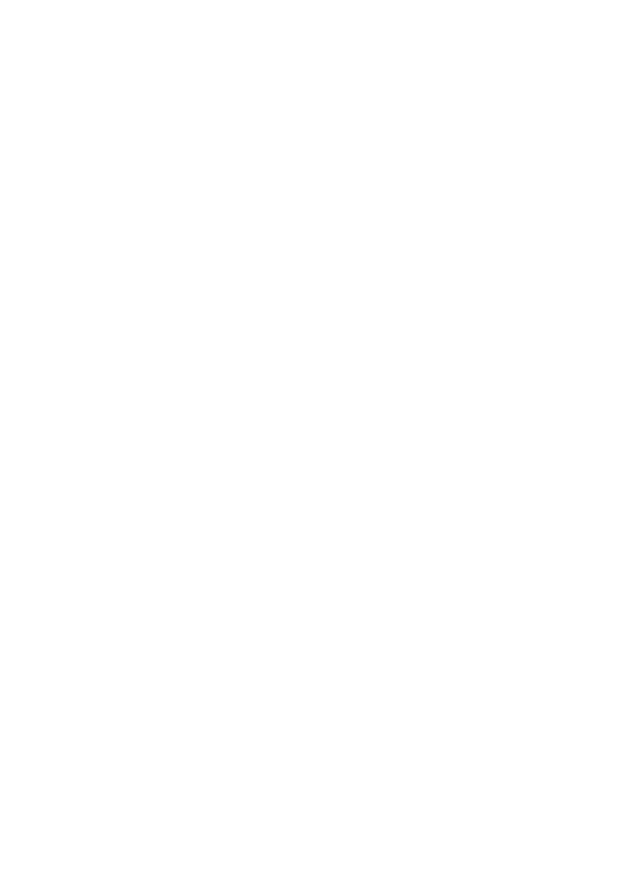
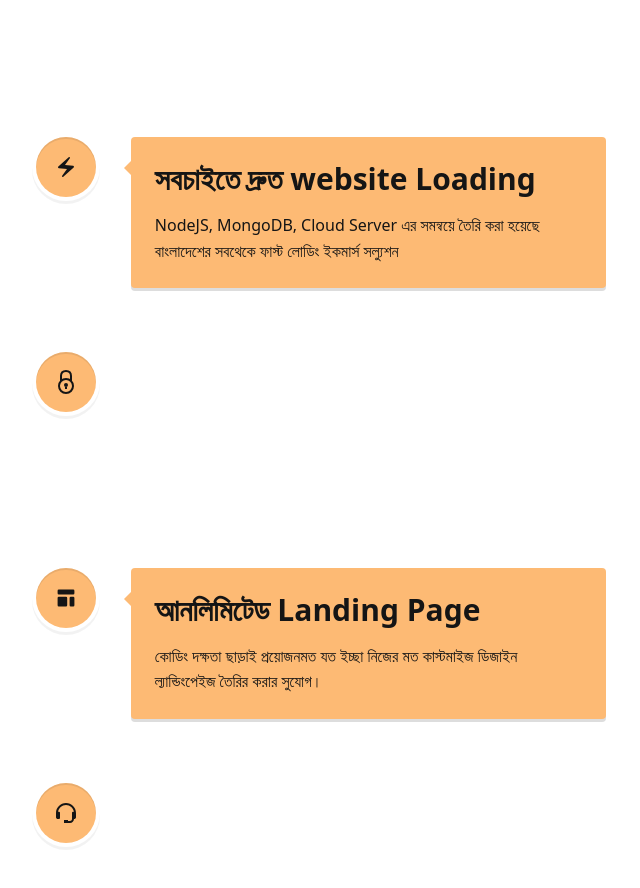
Before and after one commit to iibrahim70/store-xpert-client, a React (Vite) app: page / in a window 1280 px wide. Shown: the part 860-1748 px from the top of the page, without its empty margins (574-1214 px from the left). Before the commit the page ends 1470 px from the top, so only its background shows below. Built offline with nearby package versions, Linux system fonts and the light colour scheme.

Commit message:
why us section added

```diff
--- a/package.json
+++ b/package.json
@@ -21,6 +21,7 @@
     "react-icons": "^5.0.1",
     "react-router-dom": "^6.22.3",
     "react-router-hash-link": "^2.4.3",
+    "react-vertical-timeline-component": "^3.6.0",
     "sort-by": "^1.2.0",
     "tailwind-merge": "^2.2.2",
     "tailwindcss-animate": "^1.0.7"
--- a/src/components/Navbar.jsx
+++ b/src/components/Navbar.jsx
@@ -8,12 +8,12 @@
 
 const navItems = [
   {
+    id: "templates",
+    name: "Templates",
+  },
+  {
     id: "why-us",
     name: "Why Us?",
-  },
-  {
-    id: "templates",
-    name: "Templates",
   },
   {
     id: "pricing",
--- a/src/components/WhyUs.jsx
+++ b/src/components/WhyUs.jsx
@@ -1,10 +1,76 @@
+import { HiTemplate } from "react-icons/hi";
+import { MdOutlineElectricBolt } from "react-icons/md";
+import { GrSecure } from "react-icons/gr";
+import { FaMoneyCheck } from "react-icons/fa";
+import { BiSupport } from "react-icons/bi";
+
+import {
+  VerticalTimeline,
+  VerticalTimelineElement,
+} from "react-vertical-timeline-component";
+import "react-vertical-timeline-component/style.min.css";
+
+const features = [
+  {
+    title: "সবচাইতে সহজ Check Out সিস্টেম",
+    description:
+      "সবচাইতে সহজ Check Out সিস্টেম ব্যবহারের কারনে সেলস ড্রপ হওয়ার সম্ভাবনা সর্বোচ্চ পরিমান কমে আসবে",
+    icon: FaMoneyCheck,
+  },
+  {
+    title: "সবচাইতে দ্রুত website Loading",
+    description:
+      "NodeJS, MongoDB, Cloud Server এর সমন্বয়ে তৈরি করা হয়েছে বাংলাদেশের সবথেকে ফাস্ট লোডিং ইকমার্স সল্যুশন",
+    icon: MdOutlineElectricBolt,
+  },
+  {
+    title: "সিকিউরড Customer Data",
+    description:
+      "বিজনেসের গোপনীয় সকল ডাটা থাকবে সর্বোচ্চ সুরক্ষিত ও নিরাপদ, যা Storex কর্তৃপক্ষের পক্ষেও অ্যাক্সেস সম্ভব নয়।",
+    icon: GrSecure,
+  },
+  {
+    title: "আনলিমিটেড Landing Page",
+    description:
+      "কোডিং দক্ষতা ছাড়াই প্রয়োজনমত যত ইচ্ছা নিজের মত কাস্টমাইজ ডিজাইন ল্যান্ডিংপেইজ তৈরির করার সুযোগ।",
+    icon: HiTemplate,
+  },
+  {
+    title: "Customer Support",
+    description:
+      "সাপোর্টের ক্ষেত্রে একবিন্দু অভিযোগের সুযোগ আমরা দিবোনা, এই চ্যালেঞ্জ নিয়ে ওয়ান টু ওয়ান সাপোর্ট প্রদান করা হচ্ছে।",
+    icon: BiSupport,
+  },
+];
+
 const WhyUs = () => {
   return (
     <section className="container h-screen mt-20">
       <div className=" border-orange-500 border-l-8 rounded-l-md pl-3 py-1">
         <p className="text-secondary text-lg">Take a look</p>
-        <h4 className="mt-2">কেন <span className="text-primary">StoreXpert</span> এর কাছ থেকে ওয়েবসাইট নিবেন?</h4>
+        <h4 className="mt-2">
+          কেন <span className="text-primary">StoreXpert</span> এর কাছ থেকে
+          ওয়েবসাইট নিবেন?
+        </h4>
       </div>
+
+      {/* all about us */}
+      <VerticalTimeline className="text-gray-700">
+        {features.map((feature, index) => (
+          <VerticalTimelineElement
+            key={index}
+            className="vertical-timeline-element--work "
+            contentStyle={{ background: "rgb(253 186 116)", color: "#151515" }}
+            contentArrowStyle={{ borderRight: "7px solid  rgb(253 186 116)" }}
+            iconStyle={{ background: "rgb(253 186 116)", color: "#151515" }}
+            icon={<feature.icon />}>
+            <h4 className="vertical-timeline-element-title">
+              {feature?.title}
+            </h4>
+            <p>{feature?.description}</p>
+          </VerticalTimelineElement>
+        ))}
+      </VerticalTimeline>
     </section>
   );
 };
```
Also changed, not shown: 1 other file (tests, documents, lock files or other folders). Lines whose indentation alone changed are shown as unchanged.
